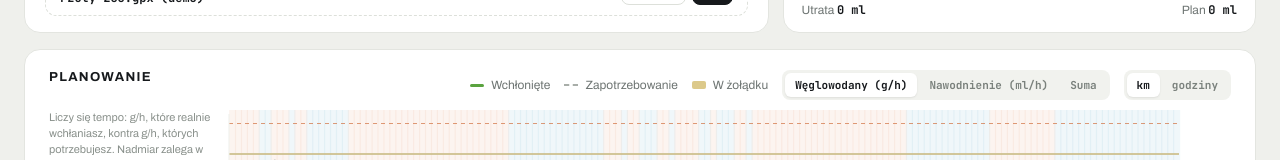
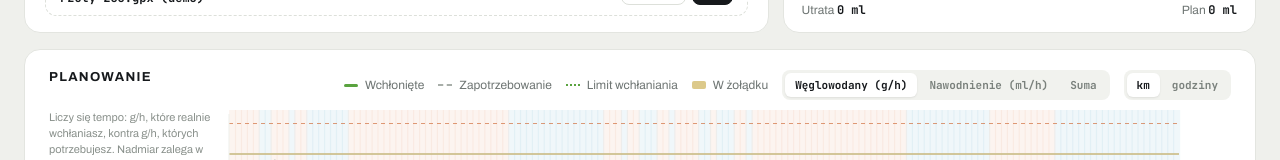
Before and after one commit to dzieciol-kamil/carb-planner, a React (Vite) app: page / in a window 1280 px wide. Shown: the part 272-432 px from the top of the page. Built offline with nearby package versions, Linux system fonts and the light colour scheme.

Commit message:
Add "Absorption limit" legend entry
Dotted legend item matching the new cap line's color (carb in rate
mode, water in fluid mode), shown alongside it and hidden in sum mode.

```diff
--- a/src/components/chart/ChartCard.tsx
+++ b/src/components/chart/ChartCard.tsx
@@ -50,6 +50,7 @@ export function ChartCard() {
   const legMain = yMode === 'fluid' ? strings.legFluid : strings.absorbed;
   const legNeed = yMode === 'fluid' ? strings.legSweat : strings.need;
   const legMainColor = yMode === 'fluid' ? 'var(--water)' : 'var(--carb)';
+  const showCapLeg = yMode !== 'sum';
   const capNote = strings.capNote + cap + ' g/h' + strings.capNote2;
 
   const yModeOptions: { value: YMode; label: string }[] = [
@@ -81,6 +82,12 @@ export function ChartCard() {
             <span style={{ width: 14, height: 0, borderTop: '2px dashed #A8AEA9' }} />
             {legNeed}
           </span>
+          {showCapLeg && (
+            <span style={legendItemStyle}>
+              <span style={{ width: 14, height: 0, borderTop: '2px dotted ' + (yMode === 'fluid' ? 'var(--water)' : 'var(--carb)') }} />
+              {strings.legCap}
+            </span>
+          )}
           {showGutLane && (
             <span style={legendItemStyle}>
               <span style={{ width: 14, height: 8, borderRadius: 2, background: '#DCC98A' }} />
--- a/src/i18n/strings.ts
+++ b/src/i18n/strings.ts
@@ -47,6 +47,7 @@ export interface StringTable {
   tDry: string;
   legFluid: string;
   legSweat: string;
+  legCap: string;
   capNote: string;
   capNote2: string;
   tAbsorbed: string;
@@ -192,6 +193,7 @@ export const STR: Record<Lang, StringTable> = {
     tDry: 'Najdłuższa dziura',
     legFluid: 'Płyny',
     legSweat: 'Pot',
+    legCap: 'Limit wchłaniania',
     capNote: 'Limit wchłaniania: ',
     capNote2:
       ' — glukoza saturuje transporter SGLT1 ok. 60 g/h, fruktoza dochodzi osobno przez GLUT5 (ok. 30 g/h), dlatego liczę go z proporcji malto:fruktoza (Jeukendrup, przegląd 2010–2014). Przerywana linia na płynach = 750 ml/h opróżniania żołądka.',
@@ -342,6 +344,7 @@ export const STR: Record<Lang, StringTable> = {
     tDry: 'Longest gap',
     legFluid: 'Fluids',
     legSweat: 'Sweat',
+    legCap: 'Absorption limit',
     capNote: 'Absorption limit: ',
     capNote2:
       ' — glucose saturates the SGLT1 transporter at ~60 g/h, fructose adds on top via GLUT5 (~30 g/h), so it is derived from your malto:fructose ratio (Jeukendrup, 2010–2014 reviews). Dashed line in fluid mode = 750 ml/h gastric emptying.',
```
